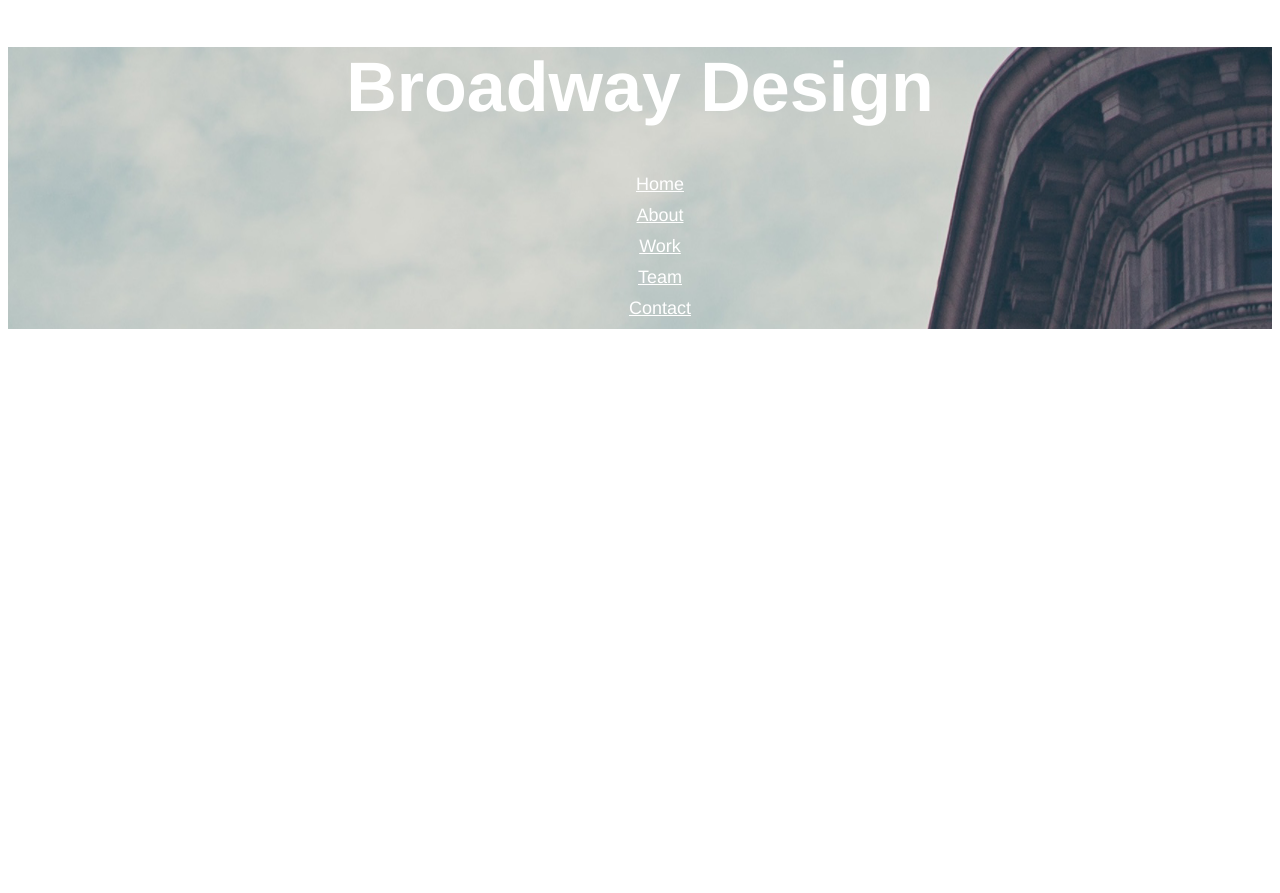
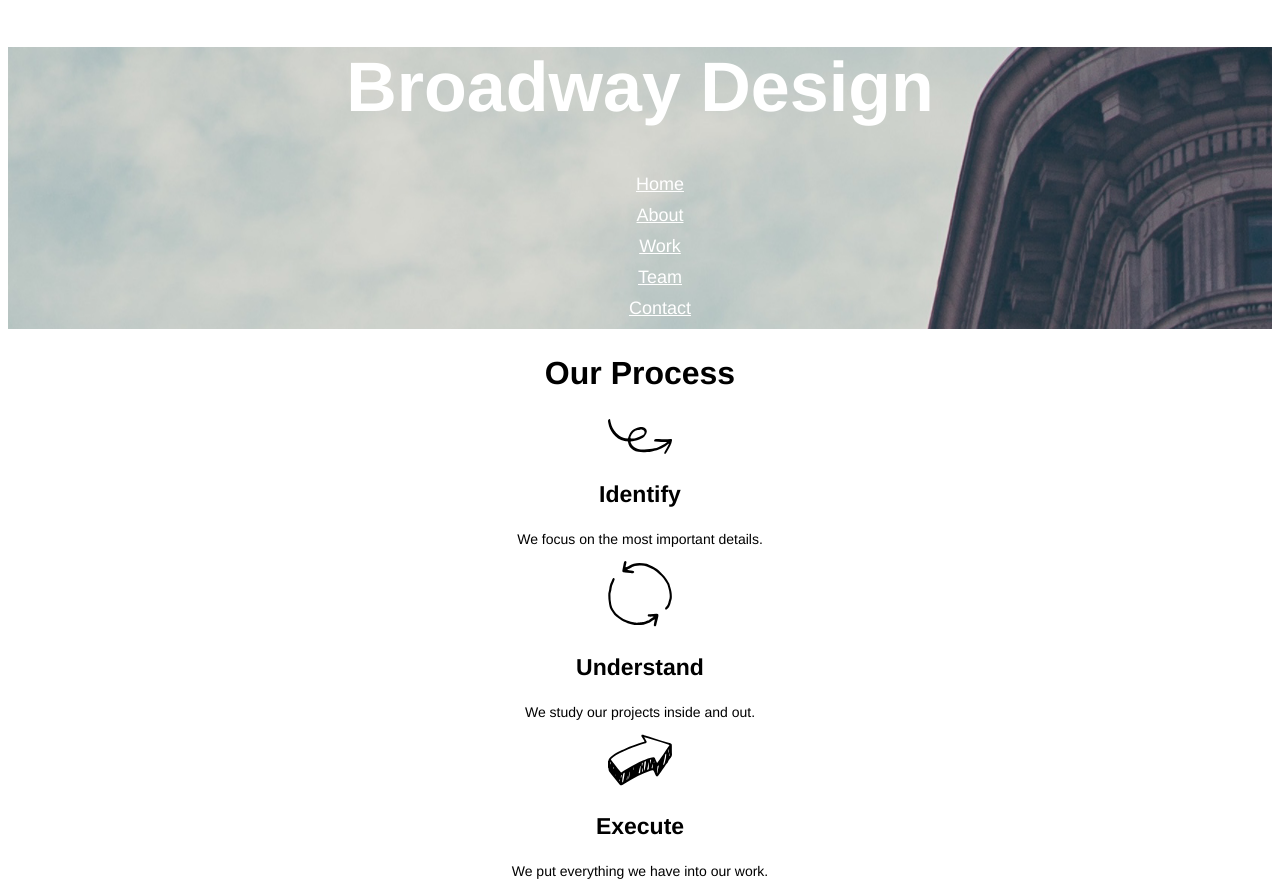
Before and after one commit to earth2travis/broadway, a plain HTML site: page broadway/index.html in a window 1280 px wide. Before the commit the page ends 800 px from the top, so only its background shows below. Drawn offline with Linux system fonts and the light colour scheme.

Commit message:
Add Our Process section

```diff
--- a/broadway/index.html
+++ b/broadway/index.html
@@ -18,5 +18,25 @@
         </ul>
       </nav>
     </div>
+
+    <div class="process">
+      <h2>Our Process</h2>
+
+      <!-- Identify -->
+      <img src="resources/images/identify.svg">
+      <h3>Identify</h3>
+      <p>We focus on the most important details.</p>
+
+      <!-- Understand -->
+      <img src="resources/images/understand.svg">
+      <h3>Understand</h3>
+      <p>We study our projects inside and out.</p>
+
+      <!-- Execute -->
+      <img src="resources/images/execute.svg">
+      <h3>Execute</h3>
+      <p>We put everything we have into our work.</p>
+
+    </div>
   </body>
 </html>
--- a/broadway/resources/css/styles.css
+++ b/broadway/resources/css/styles.css
@@ -7,6 +7,20 @@ h1 {
   font-size: 70px;
   font-weight: bold;
   color: white;
+}
+
+h2 {
+  font-size: 32px;
+  font-weight: bold;
+}
+
+h3 {
+  font-size: 23px;
+  font-weight: bold;
+}
+
+p {
+  font-size: 14px;
 }
 
 .flatiron {
```
